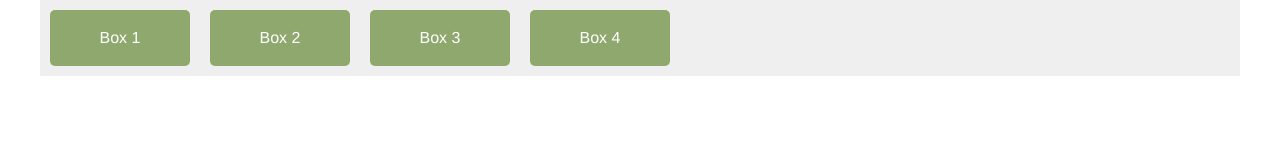
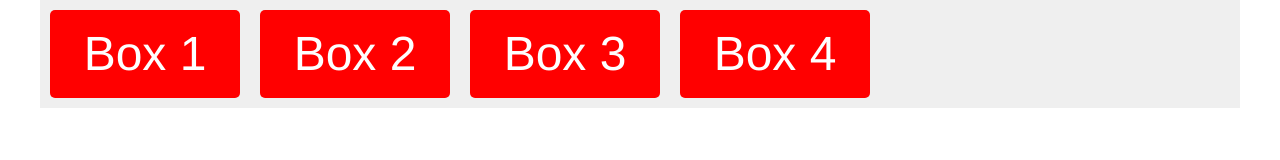
Before and after one commit to yangchieh0921/Chieh_Yang_Project_3, a plain HTML site: page index.html in a window 1280 px wide. Drawn offline with Linux system fonts and the light colour scheme.

Commit message:
exploring media queries

```diff
--- a/css/main.css
+++ b/css/main.css
@@ -1,5 +1,14 @@
+/* mobile first rules
+	-these get applied rigth away as soon as the page loads
+	-these should be your mobile-first design rules
+	-work up gradually with media queries to adapt tp larger layouts
+*/
+
 body {
 	font-family: Helvetica, Arial, sans-serif;
+	font-size: 16px;
+	/* 1em = 16px - relative unit of mesurement*/
+
 }
 
 .container {
@@ -19,4 +28,28 @@ body {
 	text-align: center;
 	margin: 10px;
 	width: 100px;
+	font-size: 1em;
 }
+
+
+/* handling handheld / mobile @landscape */
+
+@media screen and (min-width: 480px) {
+	.box{
+		background-color: red;
+		color: #fefefe;
+		width: 150px;
+	}
+}
+
+/* tablet @ portrait */
+
+@media screen and (min-width: 768px) {
+	.box{
+		background-color: red;
+		color: #fefefe;
+		width: 150px;
+		font-size: 3em;
+	}
+
+}
--- a/index.html
+++ b/index.html
@@ -2,6 +2,7 @@
 <html lang="en">
 <head>
 	<meta charset="utf-8">
+	<meta name="viewport" content="initial-scale=1.0, width=device-width">
 	<title>Flexbox Example</title>
 	<link rel="stylesheet" href="css/reset.css">
 	<link rel="stylesheet" href="css/main.css">
```
